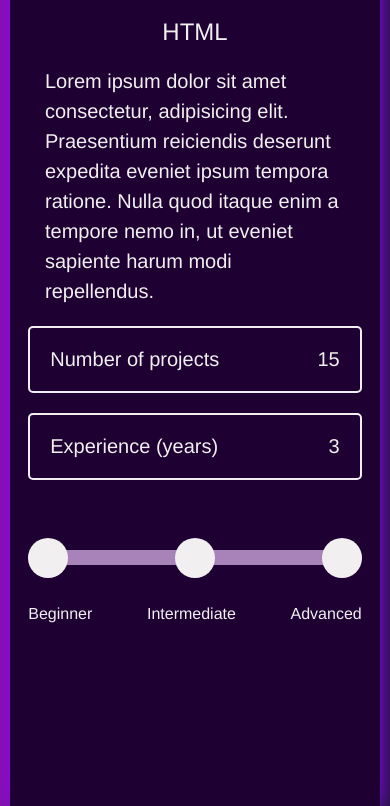
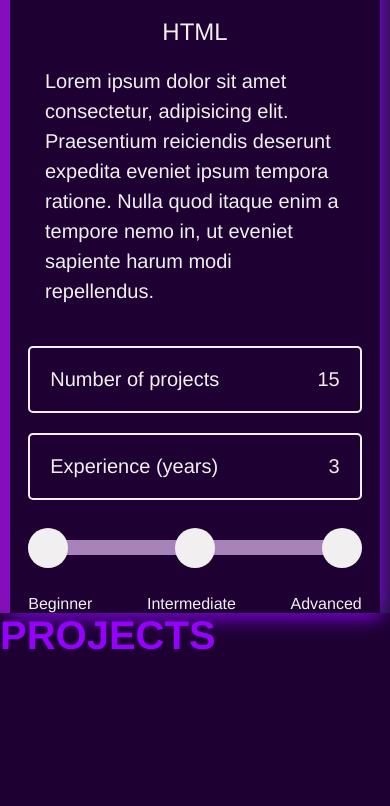
Before and after one commit to Hernan1ro/Personal--Portfolio, a React (Vite) app: page / in a window 390 px wide. Shown: the part 2279-3085 px from the top of the page. After the commit the page ends 2937 px from the top, so only its background shows below. Built offline with nearby package versions, Linux system fonts and the light colour scheme.

Commit message:
creating projects section

```diff
--- a/src/App.jsx
+++ b/src/App.jsx
@@ -2,6 +2,7 @@ import Header from "./containers/Header";
 import Hero from "./containers/Hero";
 import About from "./containers/About";
 import Skills from "./containers/Skills";
+import Projects from "./containers/Projects";
 
 function App() {
   return (
@@ -10,6 +11,7 @@ function App() {
       <Hero />
       <About />
       <Skills />
+      <Projects />
     </>
   );
 }
--- a/src/containers/Header/index.jsx
+++ b/src/containers/Header/index.jsx
@@ -25,9 +25,6 @@ const Header = () => {
               <a href="#">Skills</a>
             </li>
             <li>
-              <a href="#">Background</a>
-            </li>
-            <li>
               <a href="#">Projects</a>
             </li>
             <li>
--- /dev/null
+++ b/src/containers/Projects/index.jsx
@@ -0,0 +1,12 @@
+import React from "react";
+import Title from "../../components/Title";
+
+const Projects = () => {
+  return (
+    <section>
+      <Title title={"Projects"} />
+    </section>
+  );
+};
+
+export default Projects;
--- a/src/containers/Skills/index.css
+++ b/src/containers/Skills/index.css
@@ -69,8 +69,7 @@
 @media (max-width: 768px) {
   .skills__description-container {
     grid-template-columns: 1fr;
-    grid-template-rows: 1fr 1fr;
-    gap: 2rem;
+    gap: 4rem;
   }
 }
 .description-left {
@@ -124,7 +123,7 @@
   display: flex;
   flex-direction: column;
   gap: 4rem;
-  margin-top: 5rem;
+  margin-top: 2rem;
   width: 90%;
   align-items: center;
 }
```
Also changed, not shown: src/containers/Projects/index.css (added).
